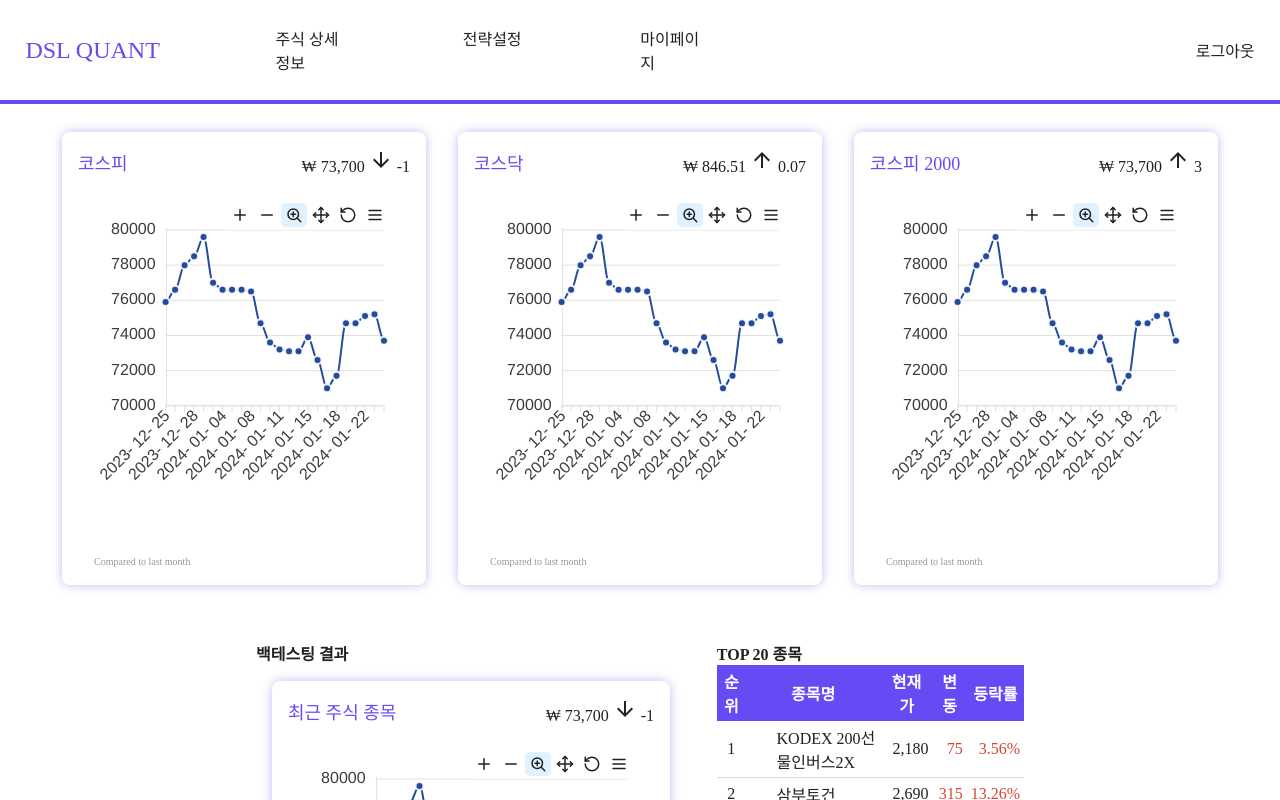
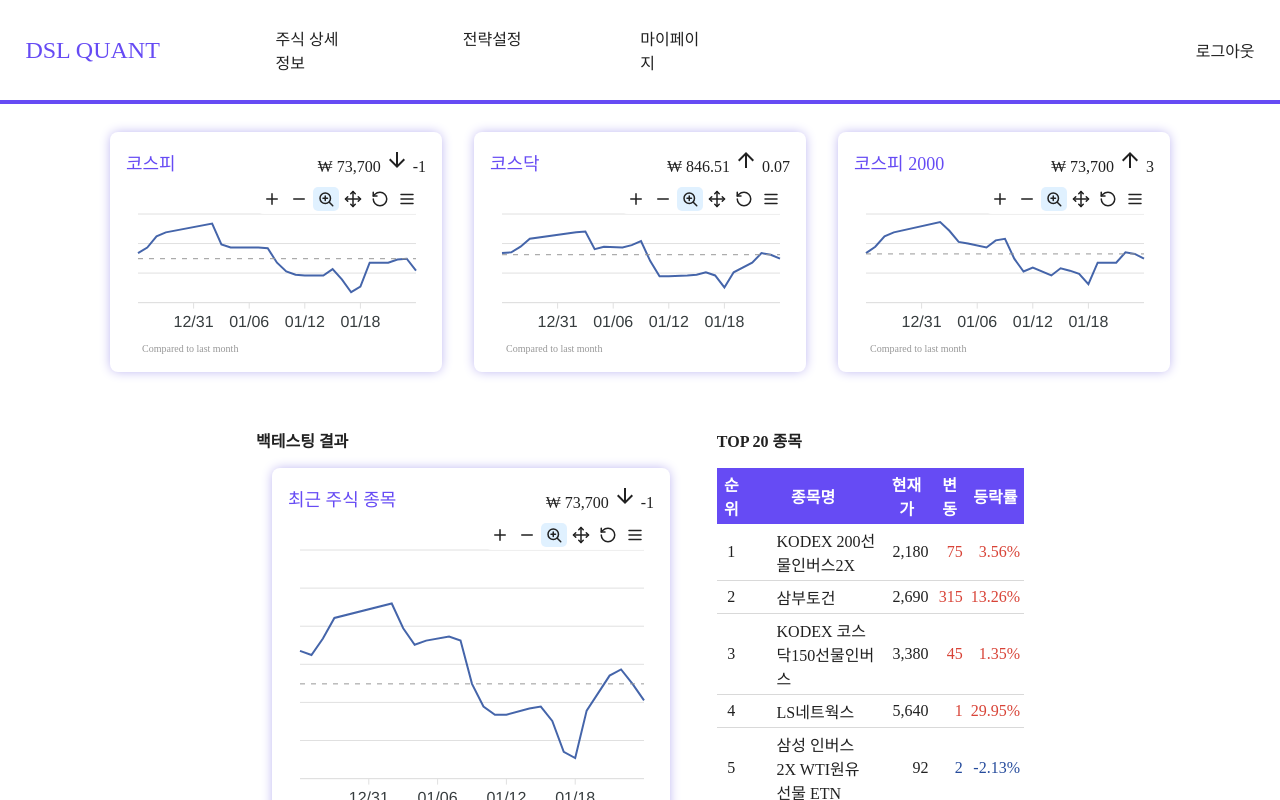
Before and after one commit to a40418a/DSL-QUANT-SYSTEM-FE, a React (Vite) app in the folder front-end/: page /home in a window 1280 px wide. Shown: the top 800 px of the page. Built offline with nearby package versions, Linux system fonts and the light colour scheme; a web font is replaced by a local one.

Commit message:
0709-1
디자인 맞추기

```diff
--- a/front-end/src/components/chart/ChartLine.jsx
+++ b/front-end/src/components/chart/ChartLine.jsx
@@ -3,75 +3,94 @@ import Chart from 'react-apexcharts';
 import { userData01 } from '../../data/dummyData01';
 import './chart.css';
 
-// ChartLine 컴포넌트 정의
-export const ChartLine = ({ title }) => {
+// Chart01 컴포넌트 정의
+export const ChartLine = ({ title, dataKey }) => {
     const length = userData01.length; // 데이터 길이 저장
 
-    // 범위를 일정 값으로 조절
+    // 각 데이터 항목에서 특정 속성의 최대값과 최소값 계산
+    const maxOpen = Math.max(...userData01.map((entry) => entry.open));
+    const minOpen = Math.min(...userData01.map((entry) => entry.open));
+    const maxClose = Math.max(...userData01.map((entry) => entry.close));
+    const minClose = Math.min(...userData01.map((entry) => entry.close));
+    const maxHighest = Math.max(...userData01.map((entry) => entry.highest));
+    const minHighest = Math.min(...userData01.map((entry) => entry.highest));
+    const maxLowest = Math.max(...userData01.map((entry) => entry.lowest));
+    const minLowest = Math.min(...userData01.map((entry) => entry.lowest));
+
+    // y축 범위를 조절하기 위한 일정 값 설정
     const range = 1000;
 
-    // userData01에서 필요한 데이터 추출
-    const dates = userData01.map((entry) => entry.date);
-    const closePrices = userData01.map((entry) => entry.close);
-    const firstDataAvg = closePrices.reduce((acc, cur) => acc + cur, 0) / closePrices.length;
+    // 데이터 포맷팅 (ApexCharts에서 사용하는 형식으로 변환)
+    const data = userData01.map((entry) => ({
+        x: new Date(entry.date).getTime(), // 날짜를 타임스탬프로 변환
+        y: entry[dataKey], // 선택된 데이터 키의 값을 y 값으로 설정
+    }));
 
-    // 최대값과 최소값 계산
-    const maxClose = Math.max(...closePrices);
-    const minClose = Math.min(...closePrices);
-
-    // 예시: userData01에서 close 값들의 평균 계산
-
-    // 차트 옵션 설정
-    const chartOptions = {
+    // ApexCharts 옵션 설정
+    const options = {
         chart: {
-            id: 'basic-line',
+            type: 'line', // 차트 타입: 라인 차트
+            height: '100%', // 차트 높이
+            animations: {
+                enabled: false, // 애니메이션 비활성화
+            },
+        },
+        title: {
+            text: title, // 차트 제목
+            align: 'left', // 제목 정렬: 중앙
         },
         xaxis: {
-            categories: dates,
+            type: 'datetime', // x축 타입: 날짜/시간
             labels: {
-                show: true,
-                style: {
-                    fontSize: '12px',
-                    fontWeight: 400,
-                    colors: '#373d3f',
-                },
+                format: 'MM/dd', // 날짜 형식 설정
             },
         },
         yaxis: {
-            labels: {
-                show: true,
-                style: {
-                    fontSize: '12px',
-                    fontWeight: 400,
-                    colors: '#373d3f',
-                },
-            },
-            axisBorder: {
-                show: true,
-            },
-        },
-        colors: [userData01[length - 1].close > firstDataAvg ? 'var(--up-color)' : 'var(--down-color'], // 색깔 변경 조건
-        stroke: {
-            curve: 'smooth',
-            width: 2,
-        },
-        markers: {
-            size: 4,
-            colors: [userData01[length - 1].close > firstDataAvg ? 'var(--up-color)' : 'var(--down-color'], // 색깔 변경 조건
-            strokeColors: '#fff',
-            strokeWidth: 2,
+            min: minLowest - range, // y축 최소값
+            max: maxHighest + range, // y축 최대값
+            show: false,
         },
         tooltip: {
             x: {
-                format: 'dd/MM/yy HH:mm',
+                format: 'yyyy.MM.dd', // 툴팁 날짜 포맷
             },
         },
+        annotations: {
+            yaxis: [
+                {
+                    y: userData01[length - 2][dataKey], // 기준선 위치 (두 번째 마지막 데이터 값)
+                    borderColor: 'var(--color-3)', // 기준선 색상
+                    strokeDashArray: 'var(--stroke-dash-array)', // 기준선 스타일
+                },
+            ],
+        },
+        stroke: {
+            curve: 'straight', // 선의 곡선 타입 설정
+            width: 2, // 선 두께
+        },
+        markers: {
+            size: 0, // 마커 크기 (0으로 설정하여 마커 숨김)
+        },
+        colors: [
+            // 라인 색상 결정 (마지막 데이터 값과 비교하여 상승/하락 색상 선택)
+            userData01[length - 2][dataKey] < userData01[length - 1][dataKey] ? 'var(--up-color)' : 'var(--down-color)',
+        ],
     };
 
     return (
         <div className="chart">
-            <h3 className="chartTitle">{title}</h3>
-            <Chart options={chartOptions} series={[{ data: closePrices }]} type="line" width="100%" height={320} />
+            {/* ApexCharts 컴포넌트 렌더링 */}
+            <Chart options={options} series={[{ name: dataKey, data }]} type="line" height="100%" />
         </div>
     );
 };
+
+// 최대 종가 계산 함수
+export const MaxClose = () => {
+    return Math.max(...userData01.map((entry) => entry.close));
+};
+
+// 최소 종가 계산 함수
+export const MinClose = () => {
+    return Math.min(...userData01.map((entry) => entry.close));
+};
--- a/front-end/src/components/chart/chart.css
+++ b/front-end/src/components/chart/chart.css
@@ -2,8 +2,7 @@
     justify-content: center;
     width: 100%;
     height: 100%;
-    box-sizing: border-box; /*padding이 width를 감소하지 않게하기 위함*/
-    padding: var(--padding);
+    box-sizing: border-box; /*padding이 width를 감소하지 않게 하기 위함*/
 }
 
 .custom-tooltip {
--- a/front-end/src/components/featuredInfo/FeaturedInfo.jsx
+++ b/front-end/src/components/featuredInfo/FeaturedInfo.jsx
@@ -10,6 +10,7 @@ export const FeaturedInfo = () => {
     return (
         <div className="featured">
             <FeaturedInfoBox
+                className="featuredinfo-box"
                 title="코스피"
                 currency="₩"
                 price="73,700"
@@ -19,6 +20,7 @@ export const FeaturedInfo = () => {
                 sub="Compared to last month"
             />
             <FeaturedInfoBox
+                className="featuredinfo-box"
                 title="코스닥"
                 currency="₩"
                 price="846.51"
@@ -28,6 +30,7 @@ export const FeaturedInfo = () => {
                 sub="Compared to last month"
             />
             <FeaturedInfoBox
+                className="featuredinfo-box"
                 title="코스피 2000"
                 currency="₩"
                 price="73,700"
--- a/front-end/src/components/featuredInfo/featuredInfo.css
+++ b/front-end/src/components/featuredInfo/featuredInfo.css
@@ -4,7 +4,10 @@
     margin-top: var(--margin);
 }
 
-/* 반응형 */
+.featuredinfo-box {
+    width: 33%;
+}
+
 @media (max-width: 1068px) {
     .featured {
         flex-direction: column;
--- a/front-end/src/components/table/tableHorizon/tableHorizon.css
+++ b/front-end/src/components/table/tableHorizon/tableHorizon.css
@@ -30,6 +30,7 @@ th {
 
 .tableTitle {
     font-weight: bold;
+    margin-bottom: var(--margin);
 }
 
 .data-text {
--- a/front-end/src/pages/Info/myPageCheck/MyPageCheck.jsx
+++ b/front-end/src/pages/Info/myPageCheck/MyPageCheck.jsx
@@ -1,18 +1,42 @@
-import React from "react";
-import "./myPageCheck.css";
-import { InputHalf } from "../../../components/input/Input";
-import { ColorBtn } from "../../../components/button/ColorBtn/ColorBtn";
+import React, { useState } from 'react';
+import './myPageCheck.css';
+import { InputHalf } from '../../../components/input/Input';
+import { ColorBtn } from '../../../components/button/ColorBtn/ColorBtn';
+import { MyPageCheckDTO } from '../../../dto/MyPageCheckDTO';
+import { useNavigate } from 'react-router-dom'; // 추가
 
 export const MyPageCheck = () => {
+    const [birthDate, setBirthDate] = useState(''); // 상태 생성 및 업데이트
+    const navigate = useNavigate(); // useNavigate 훅 사용
+
+    // 변경 이벤트를 처리
+    const handleBirthDateChange = (e) => {
+        setBirthDate(e.target.value);
+    };
+
+    // 버튼 클릭 시
+    const handleSubmit = () => {
+        const dto = new MyPageCheckDTO(birthDate);
+        if (dto.getBirthDate() === '010418') {
+            //010418은 예시로 설정한 값
+            console.log(dto.getBirthDate()); // 예시: 콘솔에 생년월일 출력
+            navigate('/mypage'); // 일치할 경우 /mypage로 이동
+        } else {
+            alert('생년월일이 일치하지 않습니다.'); // 일치하지 않을 경우 경고창 표시
+        }
+    };
+
     return (
         <div className="mypagecheck">
             <div className="mypagecheck-wrapper">
                 <div className="mypagecheck-title">본인 여부 확인</div>
                 <div className="mypagecheck-input-wrapper">
-          <InputHalf id="inputHalf" type="text"/>
-          <div className="mypagecheck-explain">개인정보를 확인하기 위해서 생년월일을 입력해주세요(예: 010418)</div>
+                    <InputHalf id="inputHalf" type="text" value={birthDate} onChange={handleBirthDateChange} />
+                    <div className="mypagecheck-explain">
+                        개인정보를 확인하기 위해서 생년월일을 입력해주세요(예: 010418)
                     </div>
-        <ColorBtn id="colorBtn"text="확인" link="/mypage"/>
+                </div>
+                <ColorBtn id="colorBtn" text="확인" onClick={handleSubmit} />
             </div>
         </div>
     );
```
Also changed, not shown: 1 other file (tests, documents, lock files or other folders). Lines whose indentation alone changed are shown as unchanged.
